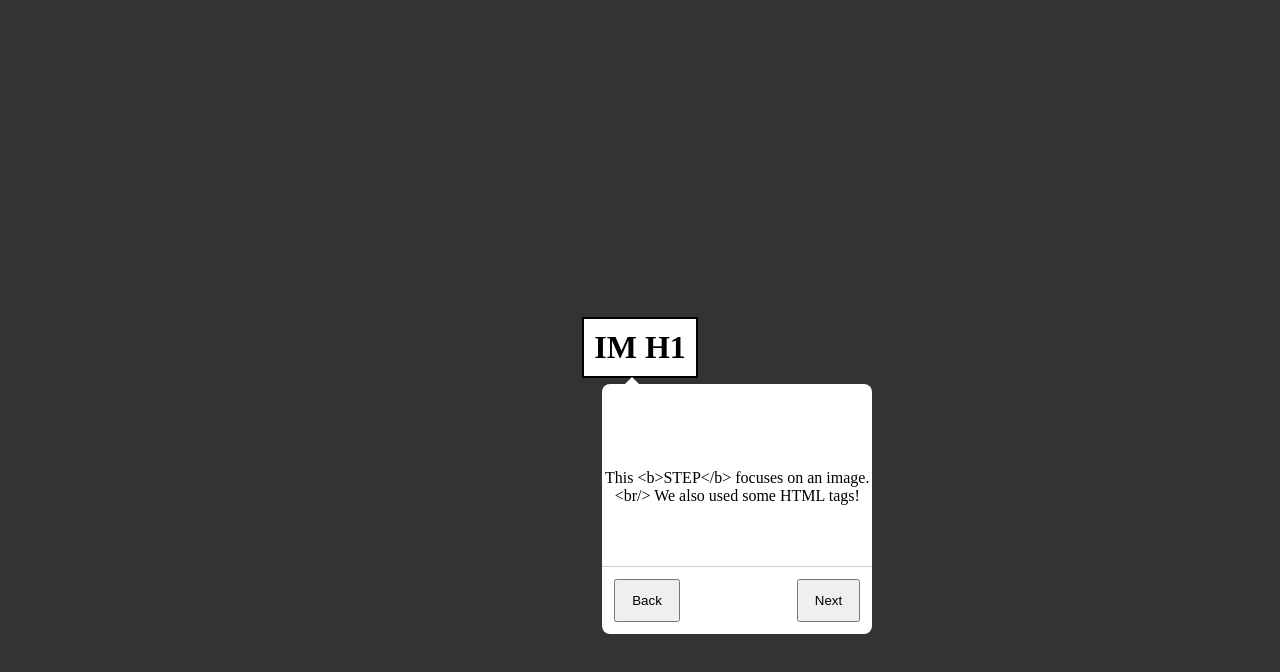
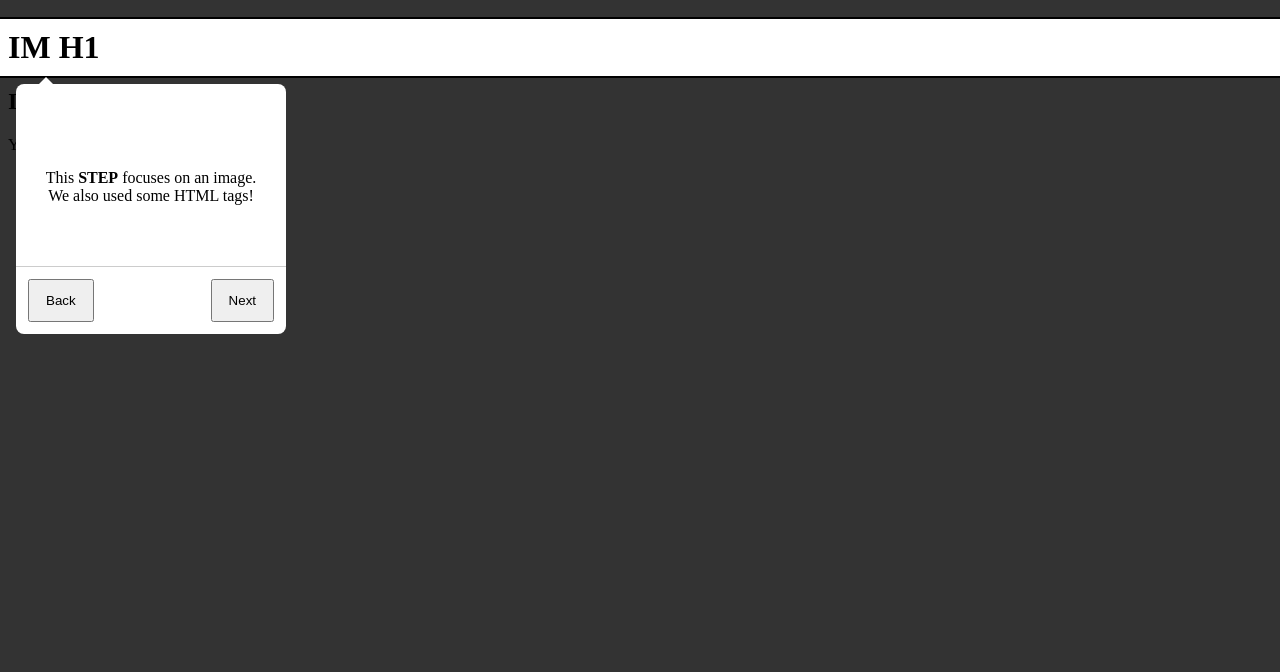
Before and after one commit to Omkar-Jawalkar/walkthrough-js-dev, a website with bundled scripts: page src/index.html in a window 1280 px wide. Both pictures are taken after a click on the button "Start Intro". Built offline with nearby package versions, Linux system fonts and the light colour scheme.

Commit message:
appending the display box to the body

```diff
--- a/src/helper.css
+++ b/src/helper.css
@@ -75,13 +75,13 @@
     width: inherit !important;
     text-align: center;
 }
-
+/*
 body {
     display: flex;
     flex-direction: column !important;
     justify-content: center;
     align-items: center !important;
-}
+} */
 
 .box-footer {
     display: flex !important;
--- a/src/helper/createDisplayBox.js
+++ b/src/helper/createDisplayBox.js
@@ -25,7 +25,7 @@ const removeOverlayAndAddBorder = (domElement, position = "bottom") => {
         domElement.classList.add("removeOverlayOnDomElement");
 
         // appent the transparent element to the Dom Element
-        domElement.parentNode.appendChild(transparentElement);
+        document.body.appendChild(transparentElement);
 
         // calculate the position to add the display box
 
@@ -115,8 +115,6 @@ const removeAllAppendedElements = (domElement) => {
     @param {arrowElememt , position}
     @return {arrowElememt}
 
-
-
 */
 const setArrowAccordingToPosition = (arrowElement, position = "bottom") => {
     try {
@@ -177,7 +175,6 @@ const CreateDisplayBox = (totalStepsLength, currentStep, format) => {
     boxFooter.classList.add("box-footer");
     arrowElement.style.position = "absolute";
 
-    console.log("arrowElement: " + arrowElement);
     // small arrow
     arrowElement = setArrowAccordingToPosition(arrowElement, position);
 
@@ -217,7 +214,7 @@ const CreateDisplayBox = (totalStepsLength, currentStep, format) => {
     backButton.textContent = "Back";
     forwardButton.textContent = "Next";
     boxHeader.textContent = title;
-    boxBody.textContent = intro;
+    boxBody.innerHTML = intro;
 
     // appending child
 
```
